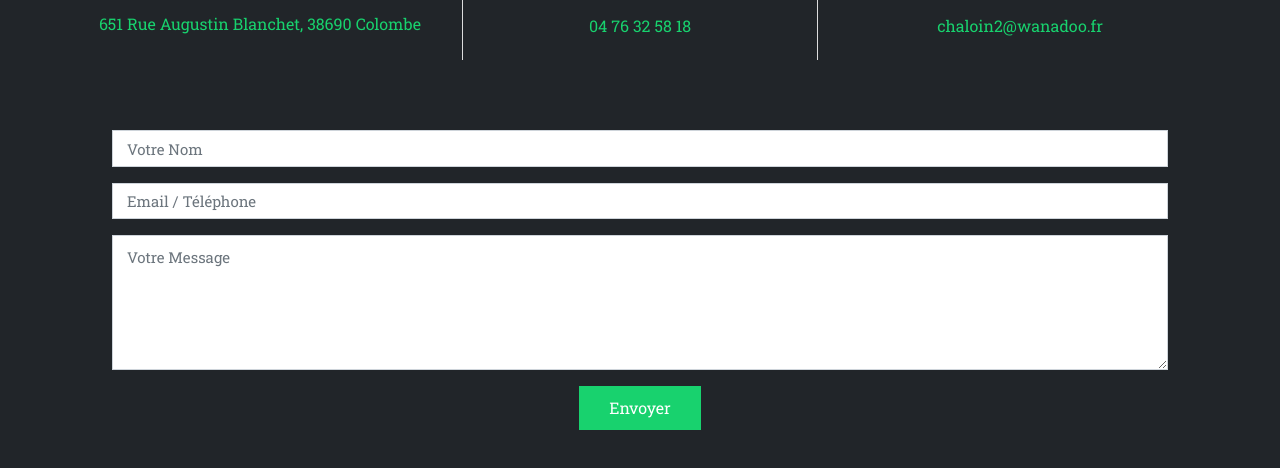
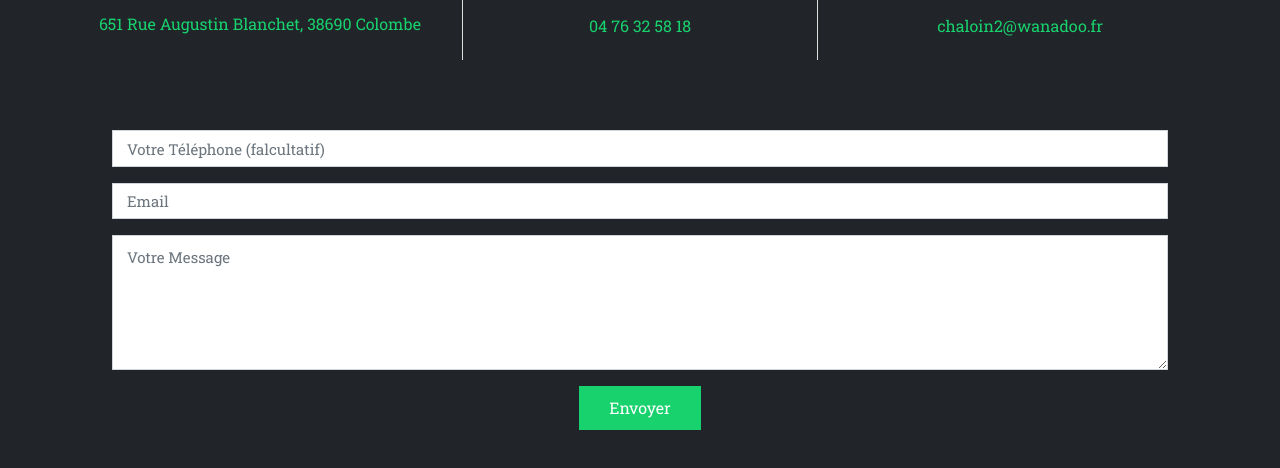
Before and after one commit to chaloinfreres/chaloinfreres.github.io, a plain HTML site: page index.html in a window 1280 px wide. Shown: the part 2763-3231 px from the top of the page. Drawn offline with nearby package versions, Linux system fonts and the light colour scheme; files whose address does not match are found by name; a web font is replaced by a local one.

Commit message:
Update index.html

```diff
--- a/index.html
+++ b/index.html
@@ -282,11 +282,11 @@
         <div class="form">
           <form action="https://formspree.io/f/xqkgobyb" method="post" role="form" class="php-email-form">
               <div class="form-group">
-                <input type="text" name="name" class="form-control" id="name" placeholder="Votre Nom"/>
+                <input type="text" name="name" class="form-control" id="name" placeholder="Votre Téléphone (falcultatif)"/>
                 <div class="validate"></div>
               </div>
             <div class="form-group">
-              <input type="text" class="form-control" name="_replyto" id="email" placeholder="Email / Téléphone"/>
+              <input type="text" class="form-control" name="_replyto" id="email" placeholder="Email"/>
               <div class="validate"></div>
             </div>
             <div class="form-group">
```
